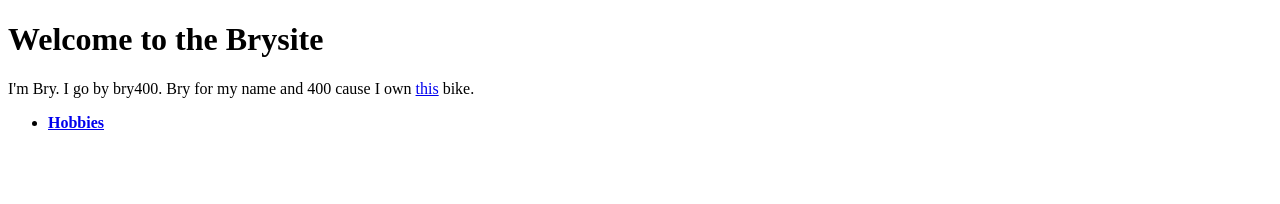
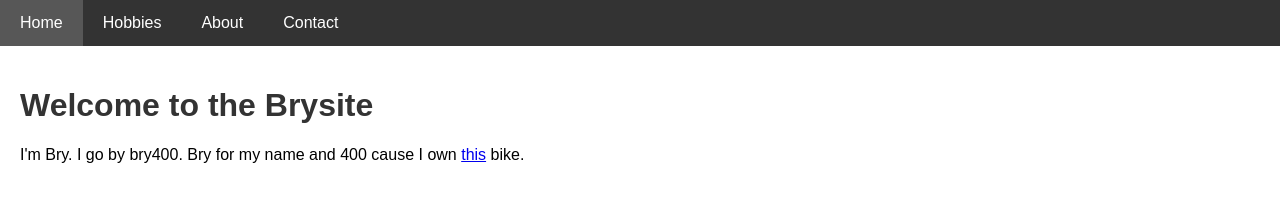
Before and after one commit to kazido/brysite, a plain HTML site: page index.html in a window 1280 px wide. Drawn offline with Linux system fonts and the light colour scheme.

Commit message:
updated index

```diff
--- a/index.html
+++ b/index.html
@@ -1,19 +1,60 @@
 <!DOCTYPE html>
-<html>
+<html lang="en">
 
 <head>
+    <meta charset="UTF-8">
+    <meta name="viewport" content="width=device-width, initial-scale=1.0">
+    <title>Brysite</title>
+    <style>
+        body {
+            font-family: Arial, sans-serif;
+            margin: 0;
+            padding: 0;
+        }
 
+        .navbar {
+            background-color: #333;
+            overflow: hidden;
+        }
 
+        .navbar a {
+            float: left;
+            display: block;
+            color: white;
+            text-align: center;
+            padding: 14px 20px;
+            text-decoration: none;
+        }
+
+        .navbar a:hover {
+            background-color: #575757;
+        }
+
+        .container {
+            padding: 20px;
+        }
+
+        h1 {
+            color: #333;
+        }
+    </style>
 </head>
 
 <body>
-    <h1>Welcome to the Brysite</h1>
-    <p>I'm Bry. I go by bry400. Bry for my name and 400 cause I own <a
-            href="resources/89C44326-C04C-4F18-B2B7-C55844805157_4_5005_c.jpeg">this</a> bike.</p>
 
-    <ul>
-        <li><a href="pages/hobbies.html"><b>Hobbies</b></a></li>
-    </ul>
+    <div class="navbar">
+        <a href="index.html">Home</a>
+        <a href="pages/hobbies.html">Hobbies</a>
+        <a href="#about">About</a>
+        <a href="#contact">Contact</a>
+    </div>
+
+    <div class="container">
+        <h1>Welcome to the Brysite</h1>
+        <p>I'm Bry. I go by bry400. Bry for my name and 400 cause I own <a
+                href="resources/89C44326-C04C-4F18-B2B7-C55844805157_4_5005_c.jpeg">this</a> bike.</p>
+    </div>
+
 </body>
 
 </html>
```
